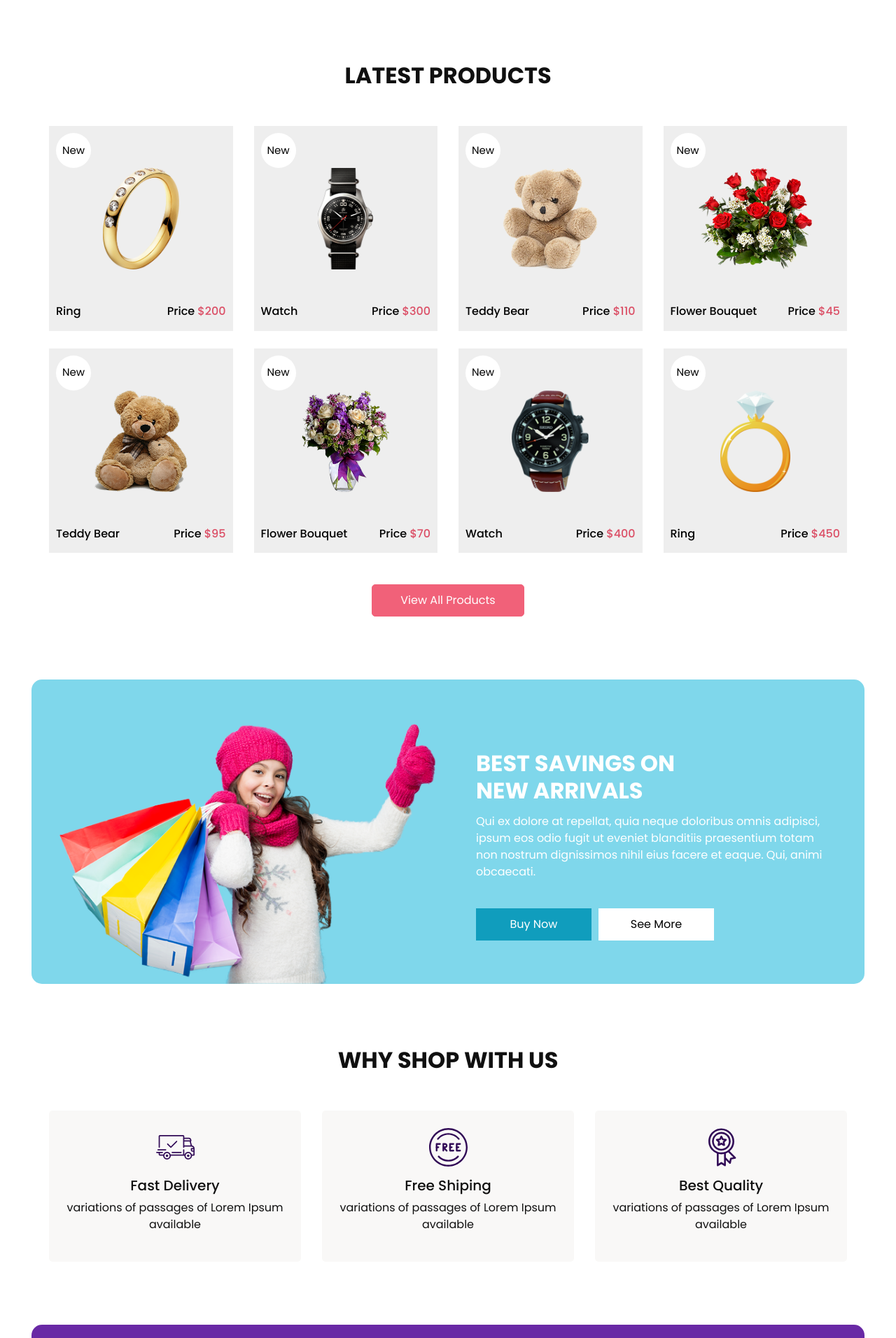
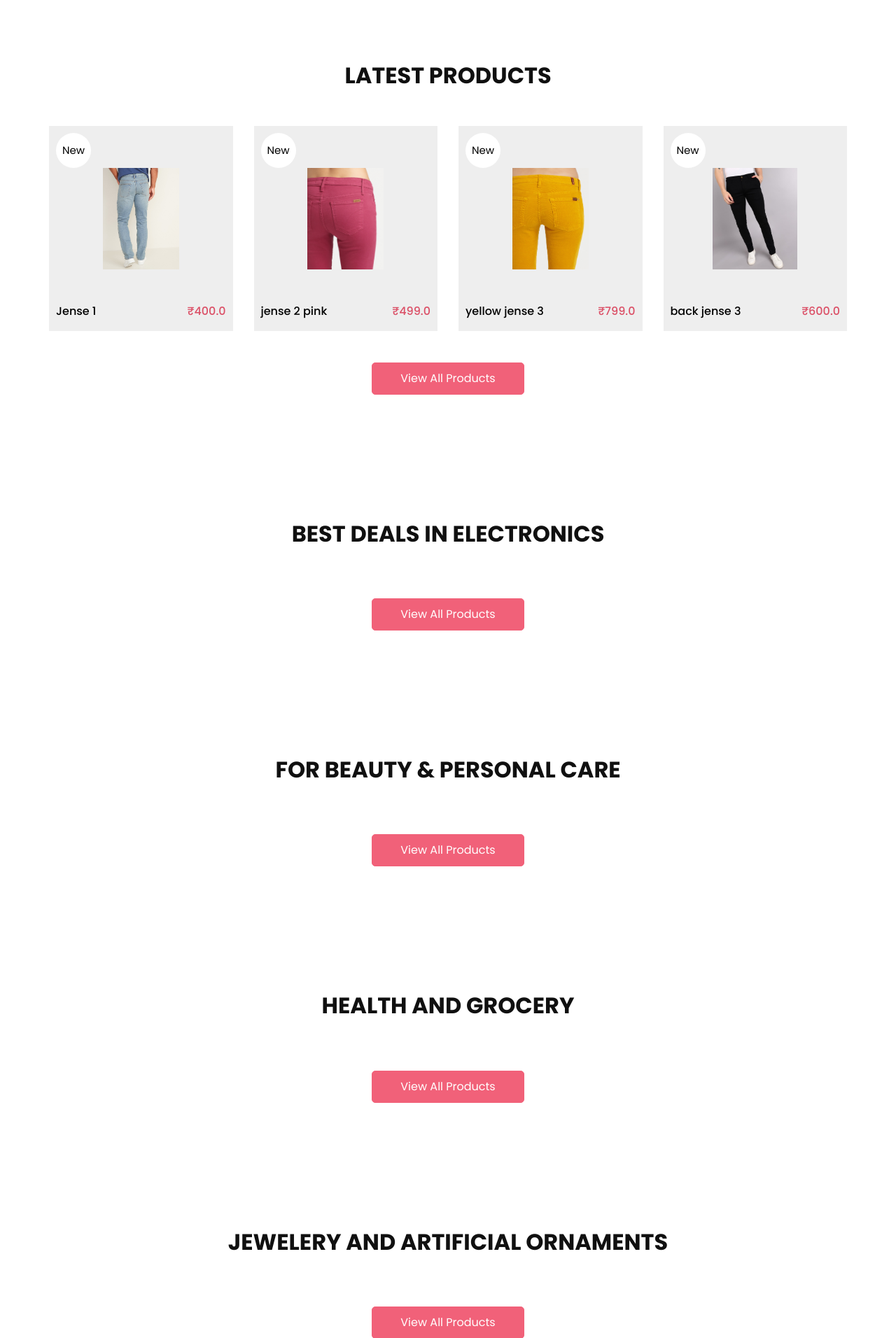
Before and after one commit to ArunBhalla26/Prime-World-Website, a Django app: page / in a window 1280 px wide. Shown: the part 836-2748 px from the top of the page at 70% size. Run offline with Django 4.2, Linux system fonts and the light colour scheme; data comes from the database, SQL or seed files in the repository; both versions use the stored data as it was after the commit; some libraries are stand-ins or nearby versions.

Commit message:
Added Category links to Home Page

```diff
--- a/shop/models.py
+++ b/shop/models.py
@@ -52,6 +52,8 @@
 
 CATEGORY_CHOICES = (
         ('Electronics', 'Electronics'),
+        ('Mobile' , 'Mobile'),
+        ('Laptop' , 'Laptop'),
         ('Clothing', 'Clothing'),
         ('Home & Garden', 'Home & Garden'),
         ('Books', 'Books'),
@@ -59,8 +61,6 @@
         ('Sports & Outdoors', 'Sports & Outdoors'),
         ('Beauty & Personal Care', 'Beauty & Personal Care'),
         ('Health & Household', 'Health & Household'),
-        ('Automotive', 'Automotive'),
-        ('Office Supplies', 'Office Supplies'),
         ('Jewelry', 'Jewelry'),
         ('Pet Supplies', 'Pet Supplies'),
         ('Music', 'Music'),
@@ -97,7 +97,7 @@
     product_image = models.ImageField( upload_to='product_images')
 
     def __str__(self):
-        return self.id
+        return str(self.id)
 
 class Cart(models.Model):
     user = models. ForeignKey(User, on_delete=models.CASCADE)
--- a/shop/urls.py
+++ b/shop/urls.py
@@ -29,6 +29,7 @@
     path("testimonial/", TestimonialView.as_view(), name="testimonial"),
     path("categories/",CartegoriesView.as_view(), name="categories"),
 
+
 ]
 
 
--- a/shop/views.py
+++ b/shop/views.py
@@ -1,13 +1,21 @@
 from django.shortcuts import render
 from django.views.generic import TemplateView
+from .models  import *
 
 
 # Create your views here.
 
 
 class HomeView(TemplateView):
-    template_name = "shop/index.html"
+    def get (self , request):
+        clothing = Product.objects.filter(category = 'Clothing')
+        electronics = Product.objects.filter(category = 'Electronics')
+        beauty = Product.objects.filter(category = 'Beauty & Personal Care')
+        grocery = Product.objects.filter(category = 'Grocery')
+        jewelry = Product.objects.filter(category = 'Jewelry')
 
+        return render(request , "shop/index.html" , {'clothing' : clothing[:4] ,'electronics' : electronics[:4] , 'beauty': beauty[:4] ,'jewelry': jewelry[:4] , 'grocery': grocery[:4] })
+    # template_name = "shop/index.html"
 
 class AboutView(TemplateView):
     template_name = "shop/why.html"
@@ -23,6 +31,3 @@
 
 class CartegoriesView(TemplateView):
     template_name = "shop/categories.html"
-
-# class AboutView(TemplateView):
-#     template_name = "why.html"
--- a/templates/shop/base.html
+++ b/templates/shop/base.html
@@ -18,6 +18,7 @@
   <title>
     Giftos
   </title>
+
 
   <!-- slider stylesheet -->
   <link rel="stylesheet" type="text/css" href="https://cdnjs.cloudflare.com/ajax/libs/OwlCarousel2/2.3.4/assets/owl.carousel.min.css" />
--- a/templates/shop/index.html
+++ b/templates/shop/index.html
@@ -28,9 +28,13 @@
                     </div>
                   </div>
                   <div class="col-md-5 ">
+
+                    {% comment %} img box start\ {% endcomment %}
                     <div class="img-box">
                       <img src="{% static 'images/slider-img.png' %}" alt="" />
                     </div>
+
+                    {% comment %} img box end {% endcomment %}
                   </div>
                 </div>
               </div>
@@ -105,7 +109,7 @@
   </div>
   <!-- end hero area -->
 
-  <!-- shop section -->
+  <!-- Clothing section -->
 
   <section class="shop_section layout_padding">
     <div class="container">
@@ -115,20 +119,23 @@
         </h2>
       </div>
       <div class="row">
+        {% for c in clothing  %}
+
         <div class="col-sm-6 col-md-4 col-lg-3">
+
           <div class="box">
             <a href="">
               <div class="img-box">
-                <img src="{% static 'images/p1.png' %}" alt="">
+                <img src="{{c.product_image.url}}" alt="">
               </div>
               <div class="detail-box">
                 <h6>
-                  Ring
+                 {{c.title}}
                 </h6>
                 <h6>
-                  Price
+                  {% comment %} Price {% endcomment %}
                   <span>
-                    $200
+                    ₹{{c.list_price}}
                   </span>
                 </h6>
               </div>
@@ -140,20 +147,46 @@
             </a>
           </div>
         </div>
+        {% endfor %}
+      </div>
+      <div class="btn-box">
+        <a href="">
+          View All Products
+        </a>
+      </div>
+    </div>
+  </section>
+
+  <!-- end Clothing section -->
+
+
+  <!-- best in electronics start -->
+
+  <section class="shop_section layout_padding">
+    <div class="container">
+      <div class="heading_container heading_center">
+        <h2>
+          Best Deals in Electronics
+        </h2>
+      </div>
+      <div class="row">
+        {% for e in electronics  %}
+
         <div class="col-sm-6 col-md-4 col-lg-3">
+
           <div class="box">
             <a href="">
               <div class="img-box">
-                <img src="{% static 'images/p2.png' %}" alt="">
+                <img src="{{e.product_image.url}}" alt="">
               </div>
               <div class="detail-box">
                 <h6>
-                  Watch
+                 {{e.title}}
                 </h6>
                 <h6>
-                  Price
+                  {% comment %} Price {% endcomment %}
                   <span>
-                    $300
+                    ₹{{e.list_price}}
                   </span>
                 </h6>
               </div>
@@ -165,20 +198,44 @@
             </a>
           </div>
         </div>
+        {% endfor %}
+      </div>
+      <div class="btn-box">
+        <a href="">
+          View All Products
+        </a>
+      </div>
+    </div>
+  </section>
+  <!-- best in electronics end -->
+
+<!-- For Your Beauty & Personal Care  start-->
+
+<section class="shop_section layout_padding">
+  <div class="container">
+    <div class="heading_container heading_center">
+      <h2>
+        For Beauty & Personal Care
+      </h2>
+    </div>
+    <div class="row">
+      {% for b in beauty  %}
+
       <div class="col-sm-6 col-md-4 col-lg-3">
+
         <div class="box">
           <a href="">
             <div class="img-box">
-                <img src="{% static 'images/p3.png' %}" alt="">
+              <img src="{{b.product_image.url}}" alt="">
             </div>
             <div class="detail-box">
               <h6>
-                  Teddy Bear
+               {{b.title}}
               </h6>
               <h6>
-                  Price
+                {% comment %} Price {% endcomment %}
                 <span>
-                    $110
+                  ₹{{b.list_price}}
                 </span>
               </h6>
             </div>
@@ -190,20 +247,45 @@
           </a>
         </div>
       </div>
+      {% endfor %}
+    </div>
+    <div class="btn-box">
+      <a href="">
+        View All Products
+      </a>
+    </div>
+  </div>
+</section>
+
+<!-- For Your Beauty & Personal Care  end-->
+
+<!-- Grocery  start-->
+
+<section class="shop_section layout_padding">
+  <div class="container">
+    <div class="heading_container heading_center">
+      <h2>
+        Health And Grocery
+      </h2>
+    </div>
+    <div class="row">
+      {% for g in grocery  %}
+
       <div class="col-sm-6 col-md-4 col-lg-3">
+
         <div class="box">
           <a href="">
             <div class="img-box">
-                <img src="{% static 'images/p4.png' %}" alt="">
+              <img src="{{g.product_image.url}}" alt="">
             </div>
             <div class="detail-box">
               <h6>
-                  Flower Bouquet
+               {{g.title}}
               </h6>
               <h6>
-                  Price
+                {% comment %} Price {% endcomment %}
                 <span>
-                    $45
+                  ₹{{g.list_price}}
                 </span>
               </h6>
             </div>
@@ -215,20 +297,45 @@
           </a>
         </div>
       </div>
+      {% endfor %}
+    </div>
+    <div class="btn-box">
+      <a href="">
+        View All Products
+      </a>
+    </div>
+  </div>
+</section>
+
+<!-- Grocery  end-->
+
+<!-- Jewelry  start-->
+
+<section class="shop_section layout_padding">
+  <div class="container">
+    <div class="heading_container heading_center">
+      <h2>
+        Jewelery And Artificial Ornaments
+      </h2>
+    </div>
+    <div class="row">
+      {% for j in jewelery  %}
+
       <div class="col-sm-6 col-md-4 col-lg-3">
+
         <div class="box">
           <a href="">
             <div class="img-box">
-                <img src="{% static 'images/p5.png' %}" alt="">
+              <img src="{{j.product_image.url}}" alt="">
             </div>
             <div class="detail-box">
               <h6>
-                  Teddy Bear
+               {{j.title}}
               </h6>
               <h6>
-                  Price
+                {% comment %} Price {% endcomment %}
                 <span>
-                    $95
+                  ₹{{j.list_price}}
                 </span>
               </h6>
             </div>
@@ -240,81 +347,7 @@
           </a>
         </div>
       </div>
-        <div class="col-sm-6 col-md-4 col-lg-3">
-          <div class="box">
-            <a href="">
-              <div class="img-box">
-                <img src="{% static 'images/p6.png' %}" alt="">
-              </div>
-              <div class="detail-box">
-                <h6>
-                  Flower Bouquet
-                </h6>
-                <h6>
-                  Price
-                  <span>
-                    $70
-                  </span>
-                </h6>
-              </div>
-              <div class="new">
-                <span>
-                  New
-                </span>
-              </div>
-            </a>
-          </div>
-        </div>
-        <div class="col-sm-6 col-md-4 col-lg-3">
-          <div class="box">
-            <a href="">
-              <div class="img-box">
-                <img src="{% static 'images/p7.png' %}" alt="">
-              </div>
-              <div class="detail-box">
-                <h6>
-                  Watch
-                </h6>
-                <h6>
-                  Price
-                  <span>
-                    $400
-                  </span>
-                </h6>
-              </div>
-              <div class="new">
-                <span>
-                  New
-                </span>
-              </div>
-            </a>
-          </div>
-        </div>
-        <div class="col-sm-6 col-md-4 col-lg-3">
-          <div class="box">
-            <a href="">
-              <div class="img-box">
-                <img src="{% static 'images/p8.png' %}" alt="">
-              </div>
-              <div class="detail-box">
-                <h6>
-                  Ring
-                </h6>
-                <h6>
-                  Price
-                  <span>
-                    $450
-                  </span>
-                </h6>
-              </div>
-              <div class="new">
-                <span>
-                  New
-                </span>
-              </div>
-            </a>
-          </div>
-        </div>
+      {% endfor %}
     </div>
     <div class="btn-box">
       <a href="">
@@ -324,11 +357,12 @@
   </div>
 </section>
 
-  <!-- end shop section -->
+<!-- Jewelry  end-->
 
   <!-- saving section -->
+{% comment %}
+  <section class="saving_section ">
 
-  <section class="saving_section ">
     <div class="box">
       <div class="container-fluid">
         <div class="row">
@@ -361,7 +395,45 @@
         </div>
       </div>
     </div>
+  </section> {% endcomment %}
+
+<section class="saving_section ">
+  <div class="box">
+    <div class="container-fluixd">
+      <div class="row">
+        <div class="col-lg-6">
+          <div class="img-box">
+            <img src="{% static 'images/saving-img.png' %}" alt="">
+          </div>
+        </div>
+        <div class="col-lg-6">
+          <div class="detail-box">
+            <div class="heading_container">
+              <h2>
+                Best Savings on <br>
+                new arrivals
+              </h2>
+            </div>
+            <p>
+              Qui ex dolore at repellat, quia neque doloribus omnis adipisci, ipsum eos odio fugit ut eveniet blanditiis praesentium totam non nostrum dignissimos nihil eius facere et eaque. Qui, animi obcaecati.
+            </p>
+            <div class="btn-box">
+              <a href="#" class="btn1">
+                Buy Now
+              </a>
+              <a href="#" class="btn2">
+                See More
+              </a>
+            </div>
+          </div>
+        </div>
+      </div>
+    </div>
+  </div>
 </section>
+
+
+
 
   <!-- end saving section -->
 
--- a/website/settings.py
+++ b/website/settings.py
@@ -125,10 +125,11 @@
     os.path.join(BASE_DIR , 'static')
 ]
 
-MEDIA_URL = 'media/'
+MEDIA_URL = '/media/'
 MEDIAFILES_DIRS = [
-    os.path.join(BASE_DIR , 'media')
+    BASE_DIR / 'media'
 ]
+MEDIA_ROOT = os.path.join(BASE_DIR, 'media/')
 
 
 
```
Also changed, not shown: static/css/saving.css (added, +43 -0 lines), templates/shop/categories.html (+15 -5 lines), db.sqlite3, media/product_images/32-eps-black-03-urbano-fashion-original-imah22ffbz2v4uht1.jpeg (added), media/product_images/32-eps-black-03-urbano-fashion-original-imah22ffbz2v4uht1_4fTb2Tj.jpeg (added), media/product_images/7-for-all-mankind-black-luxe-corduroy-skinny-jeans-product-4-4408196-9726827441.jpeg (added), media/product_images/cn180584071.jpg (added), media/product_images/cn180584071_UgQ4eKa.jpg (added), media/product_images/joes-ultra-blue-colored-skinny-jeans-product-5-8430016-1135508421.jpeg (added), 1 other file. Lines whose indentation alone changed are shown as unchanged.
